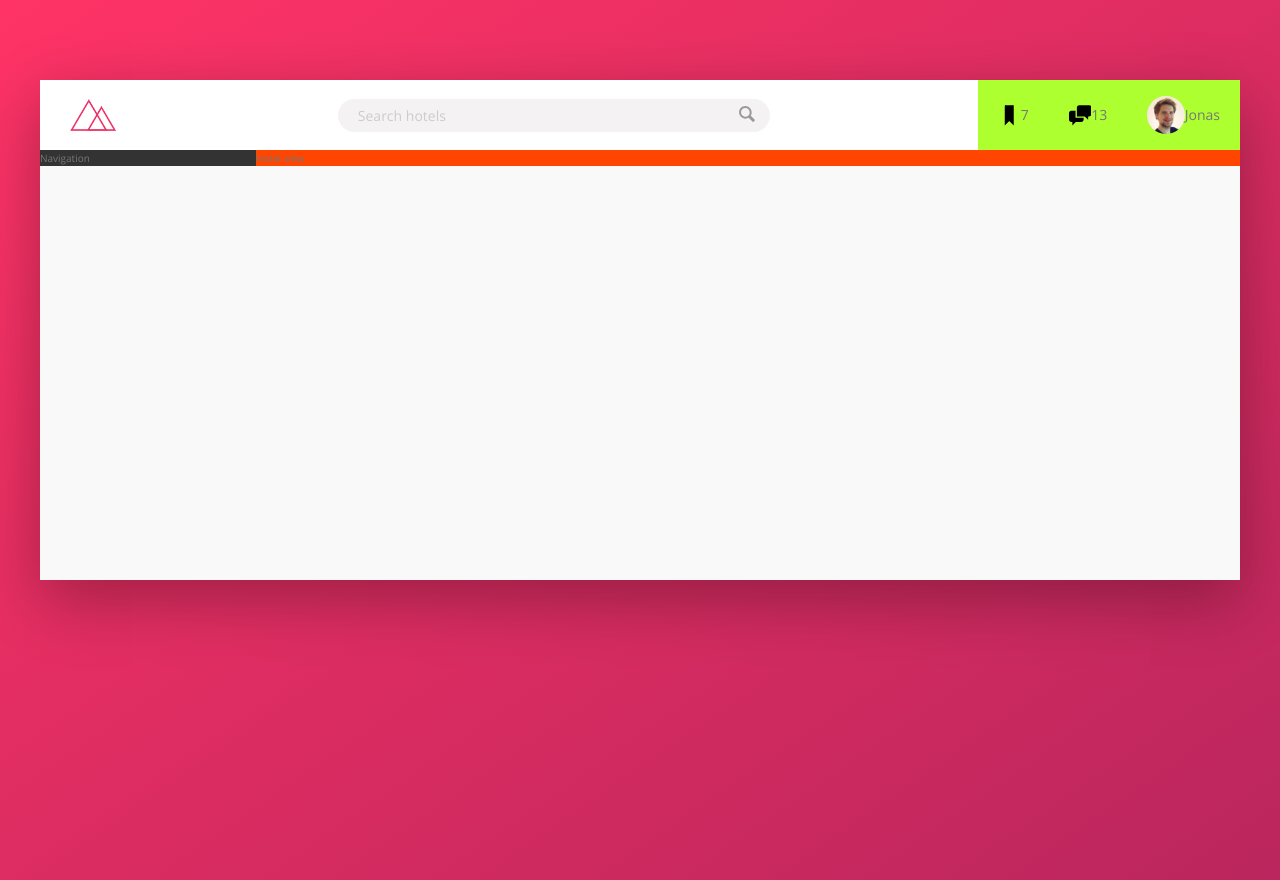
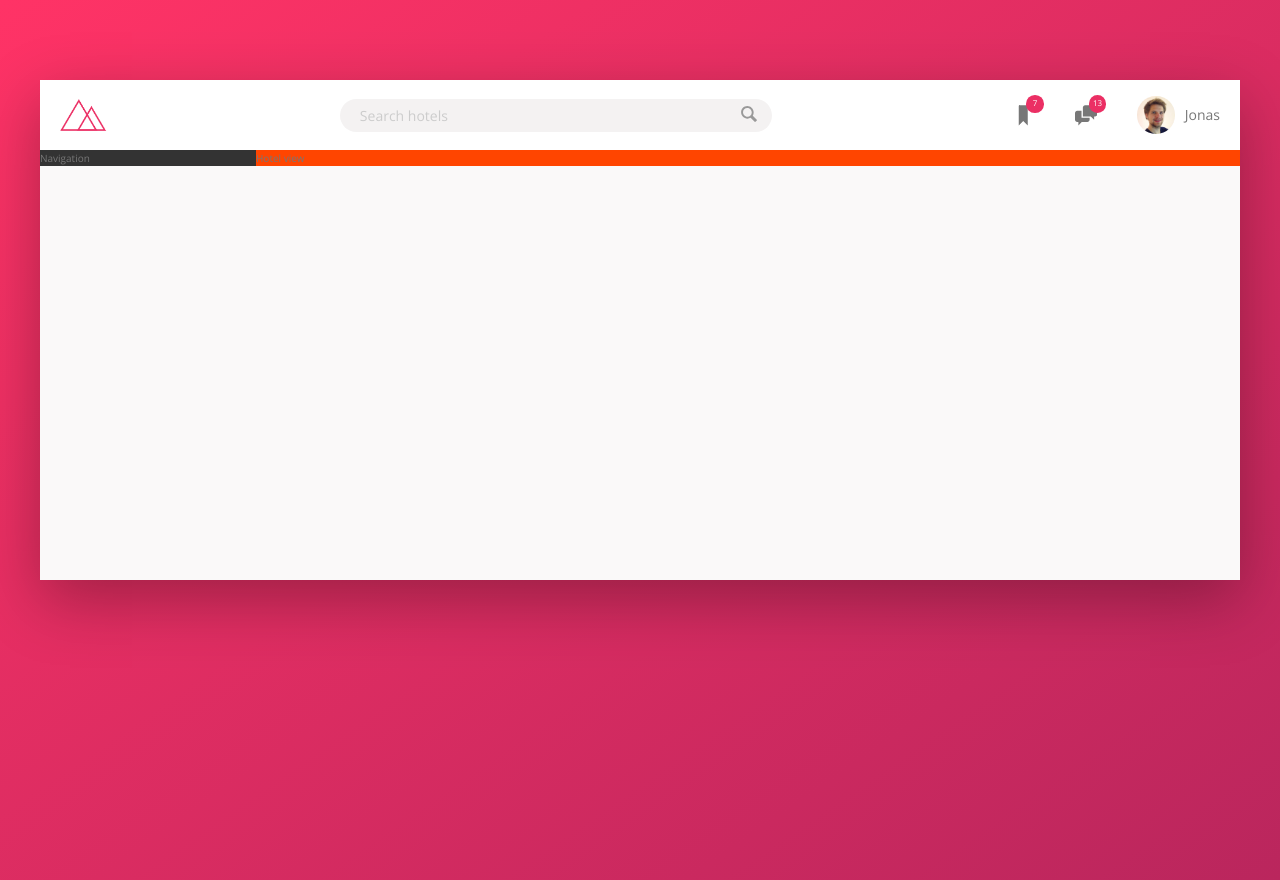
Before and after one commit to henry22/Trillo, a website: page index.html in a window 1280 px wide. Drawn offline with nearby package versions, Linux system fonts and the light colour scheme.

Commit message:
Style user navigation and align it's icon and user photo

```diff
--- a/sass/_components.scss
+++ b/sass/_components.scss
@@ -1,7 +1,7 @@
 // LOGO
 .logo {
     height: 3.25rem;
-    margin-left: 3rem;
+    margin-left: 2rem;
 }
 
 // SEARCH
@@ -61,7 +61,6 @@
 
 // USER NAVIGATION
 .user-nav {
-    background-color: greenyellow;
     display: flex;
     align-items: center;
     align-self: stretch;
@@ -79,23 +78,33 @@
     }
 
     &__icon-box {
+        position: relative;
     }
 
     &__icon {
         height: 2.25rem;
         width: 2.25rem;
+        fill: var(--color-grey-dark-2);
     }
 
     &__notification {
-
-    }
-
-    &__user {
-
+        font-size: .8rem;
+        height: 1.75rem;
+        width: 1.75rem;
+        border-radius: 50%;
+        background-color: var(--color-primary);
+        color: #fff;
+        position: absolute;
+        top: 1.5rem;
+        right: 1.1rem;
+        display: flex;
+        justify-content: center;
+        align-items: center;
     }
 
     &__user-photo {
         height: 3.75rem;
         border-radius: 50%;
+        margin-right: 1rem;
     }
 }
```
Also changed, not shown: css/style.css.
